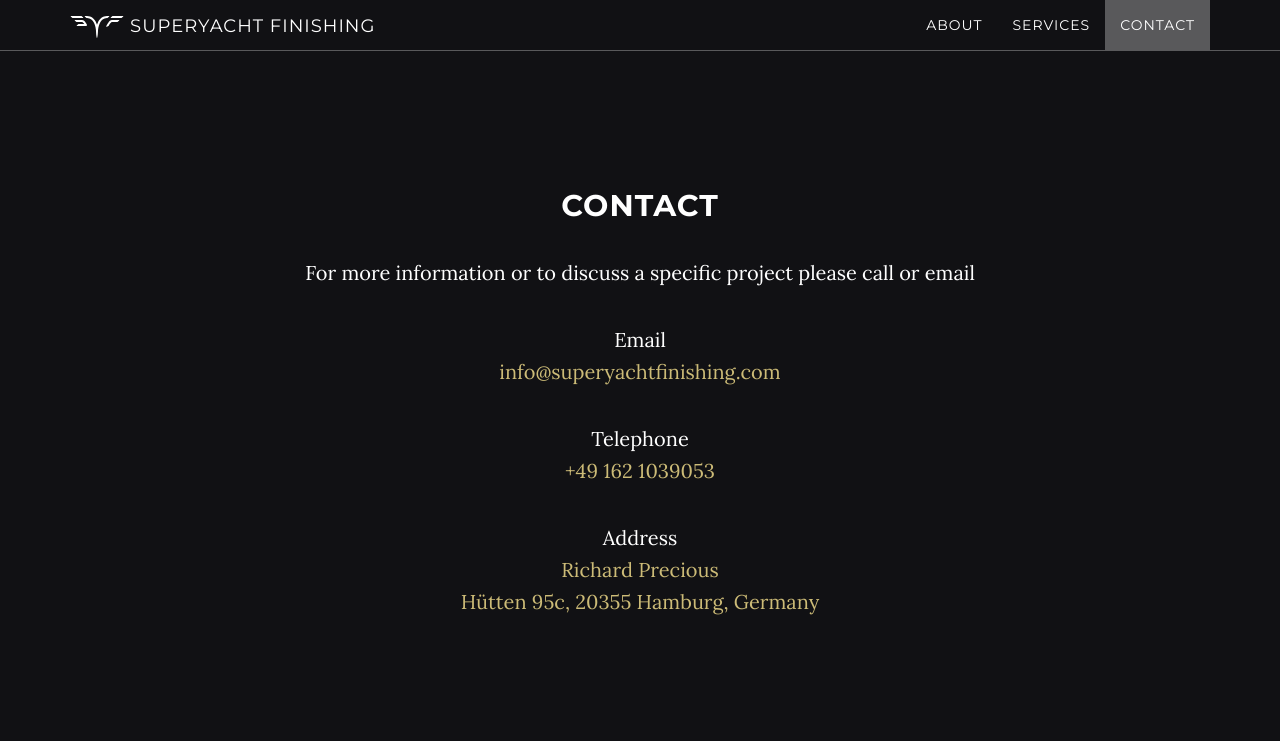
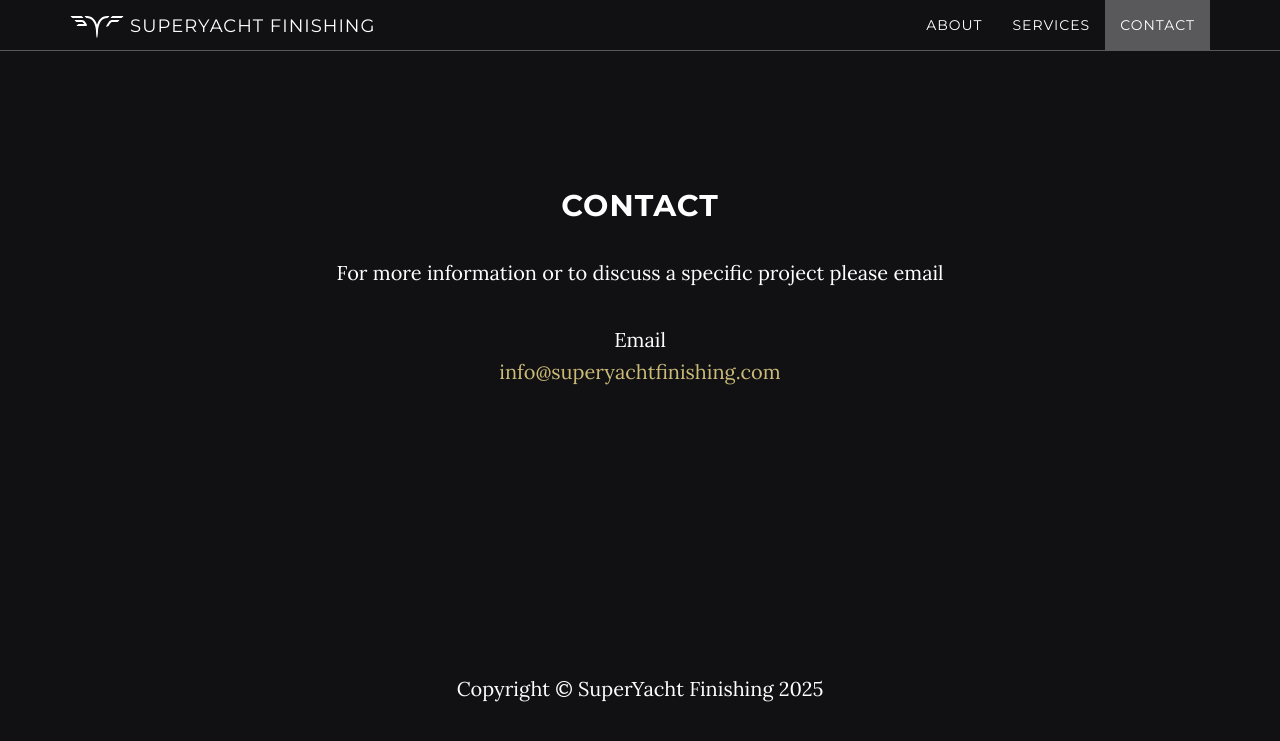
Before and after one commit to superyachtfinishing/superyachtfinishing.github.io, a Jekyll site: the page built from index.md, in a window 1280 px wide and 900 px high, scrolled down 2946 px. Shown: the top 741 px of the window. Built offline with Jekyll 4.4.1, drawn with Linux system fonts in a browser that asks for light colours.

Commit message:
Contact details reduction

```diff
--- a/_includes/contact.html
+++ b/_includes/contact.html
@@ -5,7 +5,7 @@
             <div class="row">
                 <div class="col-lg-8 col-lg-offset-2">
                     <h2>Contact</h2>
-                    <p>For more information or to discuss a specific project please call or email</p>
+                    <p>For more information or to discuss a specific project please email</p>
                 </div>
             </div>
             <div id="email" class="row">
@@ -14,19 +14,6 @@
                     <a href="mailto:{{ site.email }}">{{ site.email }}</a>
                 </p>
             </div>
-            <div id="telephone" class="row">
-                <p>
-                    Telephone<br>
-                    <span class="highlight">+49 162 1039053</span>
-                </p>
-            </div>
-
-            <div id="address" class="row">
-                <p>
-                    Address<br>
-                    <span class="highlight">Richard Precious<br>Hütten 95c, 20355 Hamburg, Germany</span>
-                </p>
-            </div>
 
         </div>
     </div>
```
